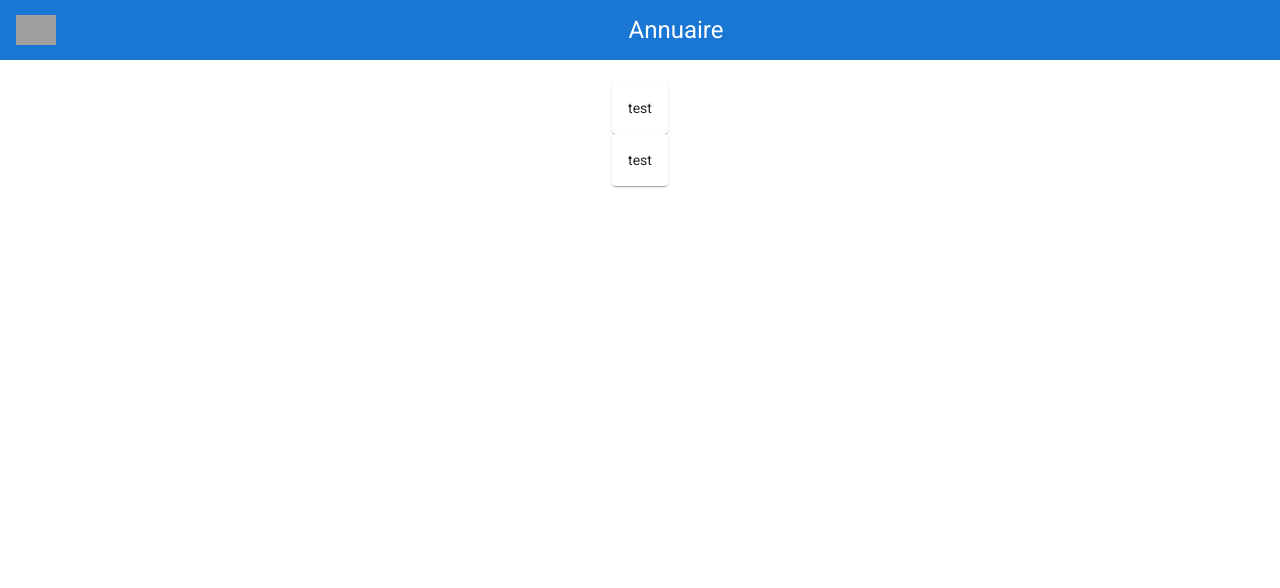
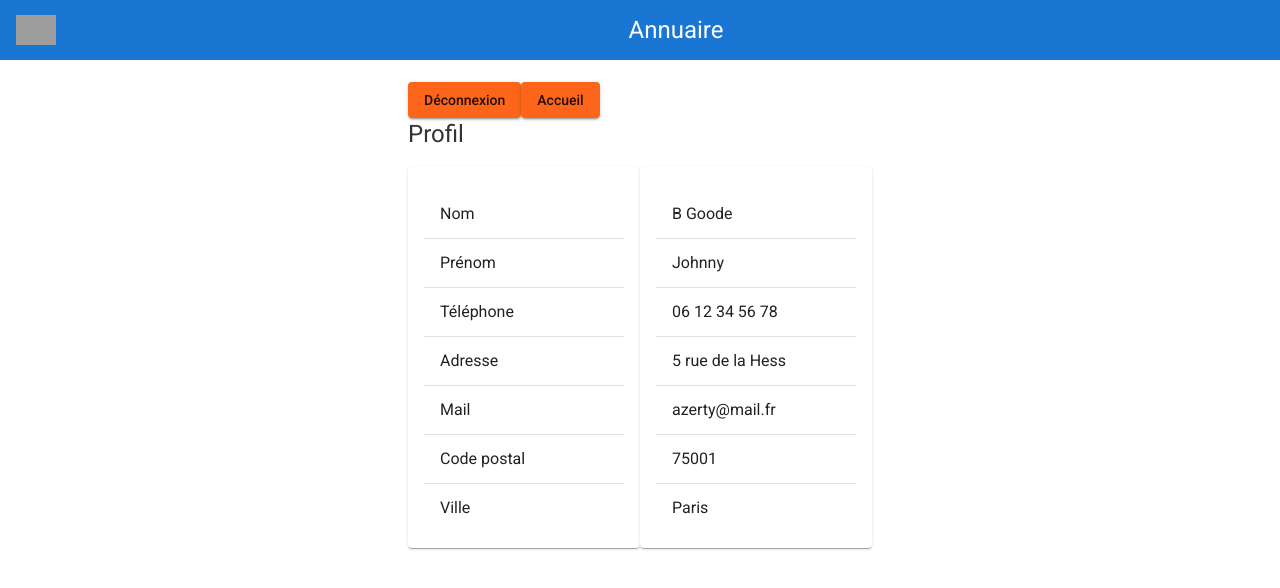
Before and after one commit to Nicolas-masselot/AnnuaireFrontend, an Angular app in the folder annuaireFrontend/: page /profil in a window 1280 px wide. Shown: the top 588 px of the page. Built offline with nearby package versions, Linux system fonts and the light colour scheme; grey boxes are pictures that could not be loaded.

Commit message:
profil maj

```diff
--- a/annuaireFrontend/src/app/profil/profil.component.html
+++ b/annuaireFrontend/src/app/profil/profil.component.html
@@ -1,8 +1,39 @@
-<div>
-  <mat-card display="inline-block">
-    test
+<button mat-raised-button class="top_button">Déconnexion</button>
+<button mat-raised-button class="top_button">Accueil</button>
+<h1>Profil</h1>
+<div class="main_content">
+  <mat-card class="inner_card">
+    <mat-list>
+      <mat-list-item>Nom</mat-list-item>
+      <mat-divider></mat-divider>
+      <mat-list-item>Prénom</mat-list-item>
+      <mat-divider></mat-divider>
+      <mat-list-item>Téléphone</mat-list-item>
+      <mat-divider></mat-divider>
+      <mat-list-item>Adresse</mat-list-item>
+      <mat-divider></mat-divider>
+      <mat-list-item>Mail</mat-list-item>
+      <mat-divider></mat-divider>
+      <mat-list-item>Code postal</mat-list-item>
+      <mat-divider></mat-divider>
+      <mat-list-item>Ville</mat-list-item>
+    </mat-list>
   </mat-card>
-  <mat-card display="inline-block">
-    test
+  <mat-card class="inner_card">
+    <mat-list>
+      <mat-list-item>{{Nom}}</mat-list-item>
+      <mat-divider></mat-divider>
+      <mat-list-item>{{Prenom}}</mat-list-item>
+      <mat-divider></mat-divider>
+      <mat-list-item>{{Tel}}</mat-list-item>
+      <mat-divider></mat-divider>
+      <mat-list-item>{{Adresse}}</mat-list-item>
+      <mat-divider></mat-divider>
+      <mat-list-item>{{Mail}}</mat-list-item>
+      <mat-divider></mat-divider>
+      <mat-list-item>{{Code_postal}}</mat-list-item>
+      <mat-divider></mat-divider>
+      <mat-list-item>{{Ville}}</mat-list-item>
+    </mat-list>
   </mat-card>
 </div>
--- a/annuaireFrontend/src/app/profil/profil.component.scss
+++ b/annuaireFrontend/src/app/profil/profil.component.scss
@@ -0,0 +1,13 @@
+.main_content{
+  display: flex;
+  flex-flow: row wrap;
+}
+
+.inner_card{
+  min-width: 200px;
+}
+
+.top_button{
+  // color: #fd651b;
+  background-color: #fd651b;
+}
```
Also changed, not shown: annuaireFrontend/src/app/app.module.ts (+6 -1 lines).
